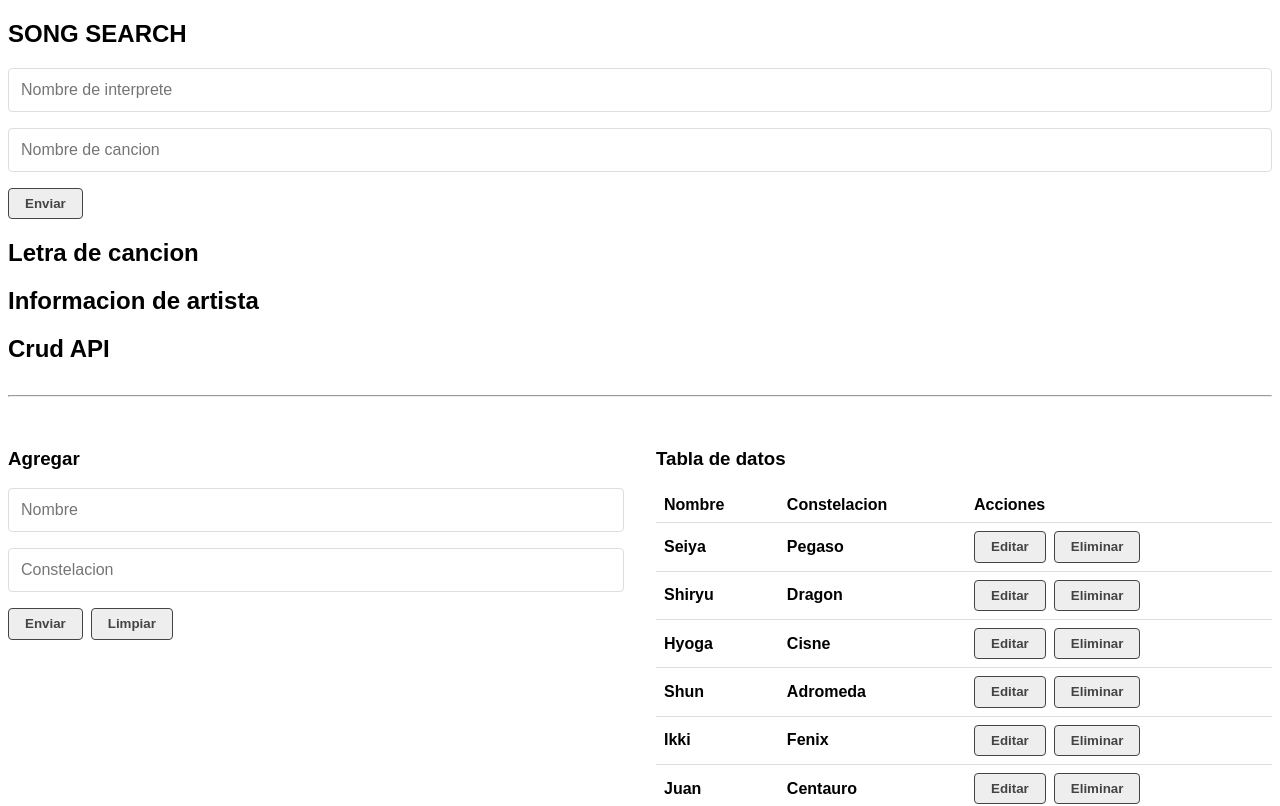
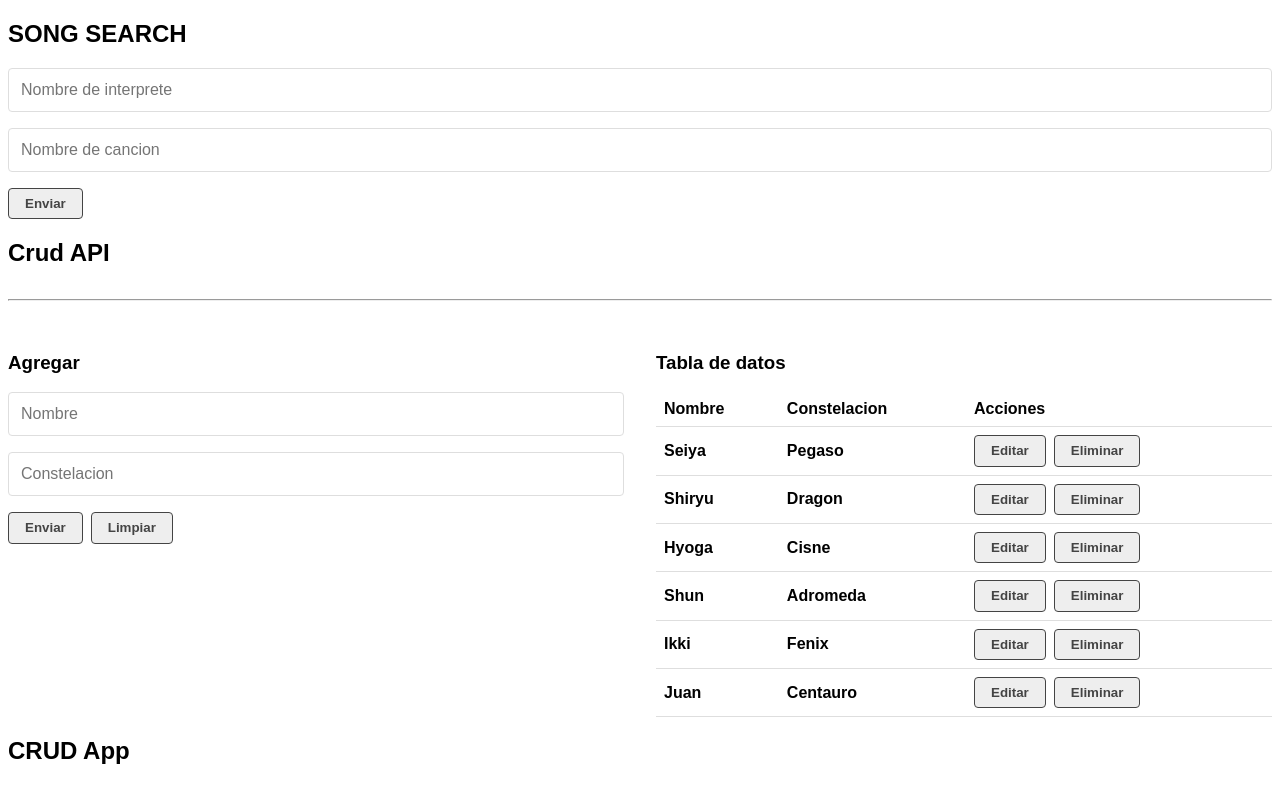
Before and after one commit to EdwardMelendezM/Api-rest-con-react, a React (Vite) app: page / in a window 1280 px wide. Shown: the top 806 px of the page. Built offline with nearby package versions, Linux system fonts and the light colour scheme; data requests are answered from the project's data file.

Commit message:
Agregando fetch a dos url con await

```diff
--- a/src/components/SongForm.jsx
+++ b/src/components/SongForm.jsx
@@ -14,6 +14,12 @@ const SongForm = ({ handleSearch }) => {
   };
   const handleSubmit = (e) => {
     e.preventDefault();
+    if (!form.artist || !form.song) {
+      alert("Datos incompletos");
+      return;
+    }
+    handleSearch(form);
+    setForm(initialForm);
   };
   return (
     <div>
--- a/src/components/SongSearch.jsx
+++ b/src/components/SongSearch.jsx
@@ -1,22 +1,45 @@
-import React, { useState } from "react";
+import React, { useState, useEffect } from "react";
 import Loader from "./Loader";
 import SongDetails from "./SongDetails";
 import SongForm from "./SongForm";
+import { helpHttp } from "../helpers/helpHttp";
 
 const SongSeach = () => {
   const [search, setSearch] = useState(null);
   const [lyric, setLyric] = useState(null);
   const [bio, setBio] = useState(null);
   const [loading, setLoading] = useState(false);
-  const handleSearch = () => {
-    console.log("data");
+  useEffect(() => {
+    if (search === null) return;
+    const fetchData = async () => {
+      const { artist, song } = search;
+      let artistUrl = `https://www.theaudiodb.com/api/v1/json/2/search.php?s=${artist}`;
+      let songUrl = `https://api.lyrics.ovh/v1/${artist}/${song}`;
+      console.log(artistUrl, songUrl);
+      setLoading(true);
+      const [artistRest, songRes] = await Promise.all([
+        helpHttp().get(artistUrl),
+        helpHttp().get(songUrl),
+      ]);
+      console.log(artistRest, songRes);
+      setBio(artistRest);
+      setLyric(songRes);
+      setLoading(false);
+    };
+    fetchData();
+  }, [search]);
+  const handleSearch = (data) => {
+    console.log(data);
+    setSearch(data);
   };
   return (
     <div>
       <h2>SONG SEARCH</h2>
       {loading && <Loader />}
       <SongForm handleSearch={handleSearch} />
-      <SongDetails search={search} lyric={lyric} bio={bio} />
+      {search && !loading && (
+        <SongDetails search={search} lyric={lyric} bio={bio} />
+      )}
     </div>
   );
 };
```
